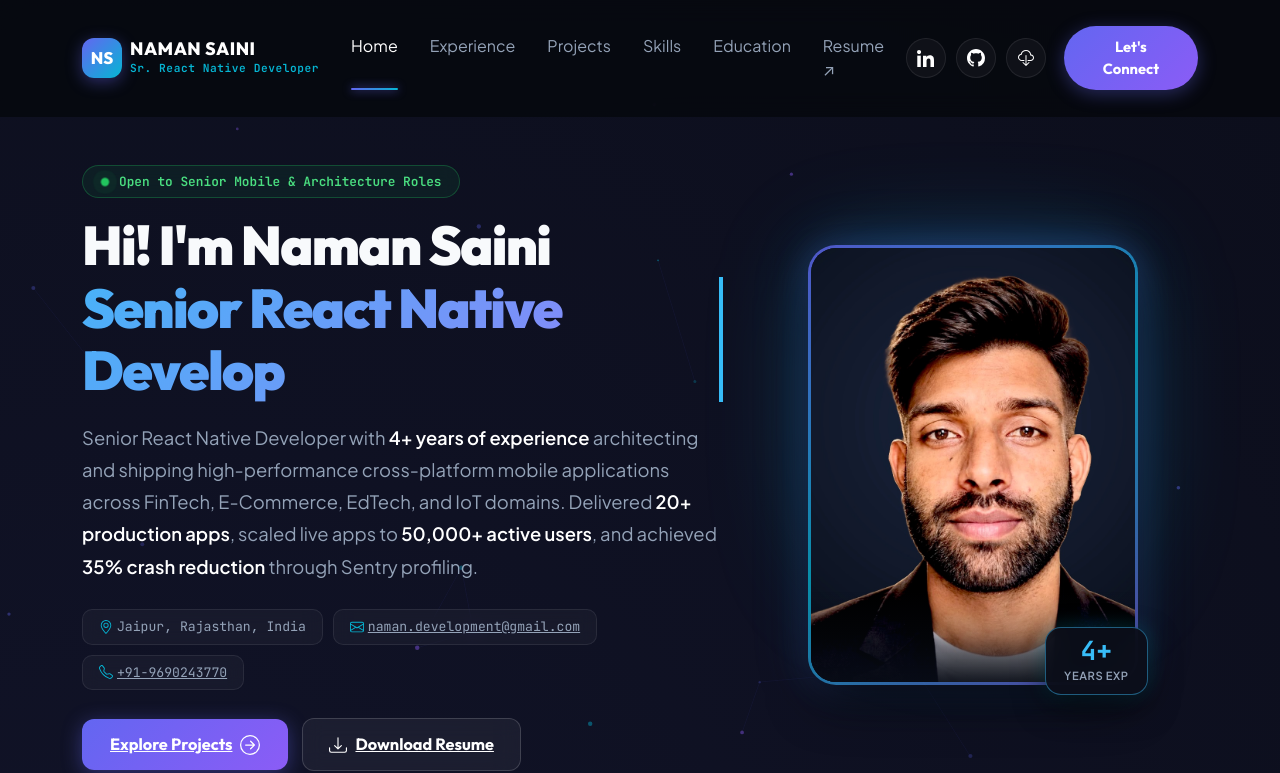
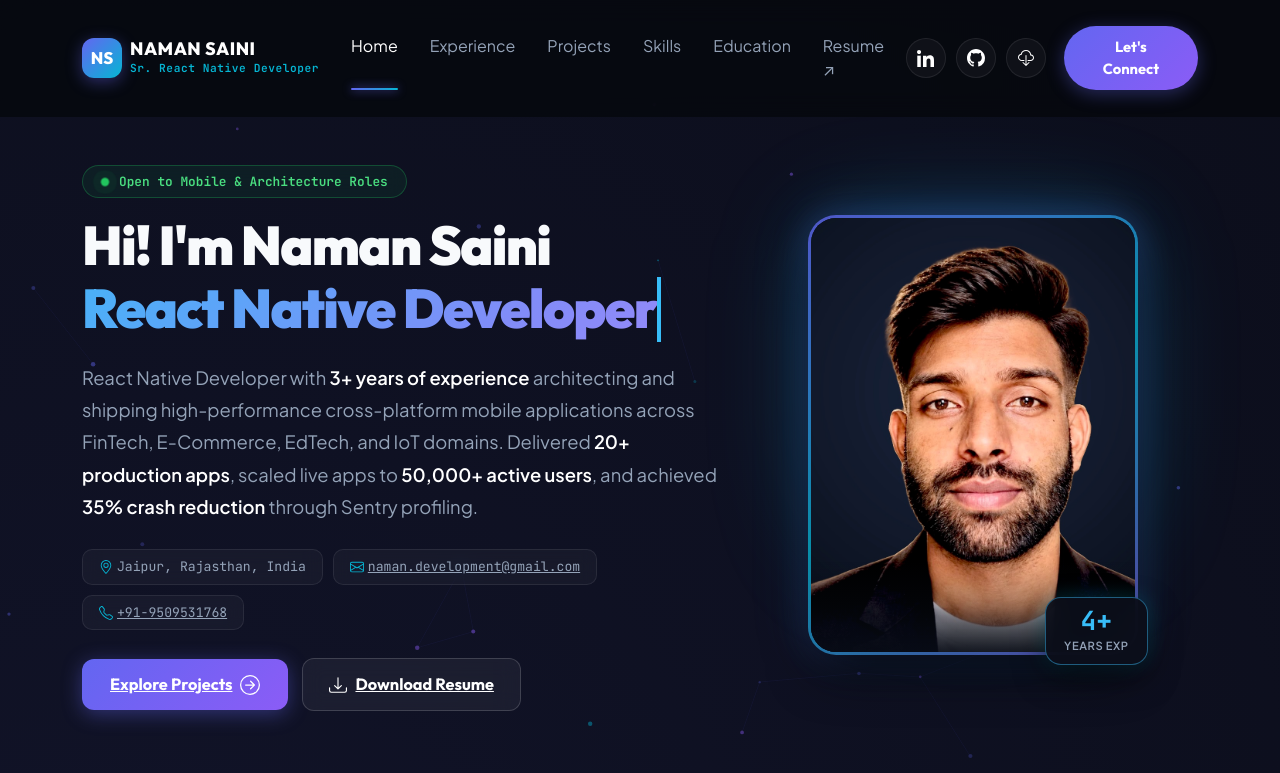
Before and after one commit to namandevelopment/my-portfolio, a React (Create React App) app: page / in a window 1280 px wide. Shown: the top 773 px of the page. Built offline with nearby package versions, Linux system fonts and the light colour scheme.

Commit message:
Remove Make Your Jodi project and update profile details

```diff
--- a/public/index.html
+++ b/public/index.html
@@ -1,5 +1,6 @@
 <!DOCTYPE html>
 <html lang="en">
+
 <head>
   <meta charset="utf-8" />
   <link rel="icon" href="%PUBLIC_URL%/favicon.ico" />
@@ -7,16 +8,12 @@
   <meta name="theme-color" content="#06080d" />
 
   <!-- Primary Meta Tags & SEO Title -->
-    <title>Naman Saini | Senior React Native Developer & Mobile Architect</title>
-    <meta name="title" content="Naman Saini | Senior React Native Developer & Mobile Architect" />
-    <meta
-      name="description"
-      content="Portfolio of Naman Saini - Senior React Native Developer with 4+ years of experience architecting and shipping high-performance mobile apps across FinTech, E-Commerce, EdTech & IoT. 20+ apps shipped, 50,000+ active users."
-    />
-    <meta
-      name="keywords"
-      content="Naman Saini, React Native Developer, Senior React Native Developer, Mobile App Developer, iOS Developer, Android Developer, Mobile Application Architect, React Native Engineer Jaipur, Cross-Platform Developer, TypeScript, Redux Toolkit, Zustand, TanStack Query, BLE, Socket.io, Sentry, Mobile Developer Portfolio"
-    />
+  <title>Naman Saini | React Native Developer & Mobile Architect</title>
+  <meta name="title" content="Naman Saini |  React Native Developer & Mobile Architect" />
+  <meta name="description"
+    content="Portfolio of Naman Saini -  React Native Developer with 4+ years of experience architecting and shipping high-performance mobile apps across FinTech, E-Commerce, EdTech & IoT. 20+ apps shipped, 50,000+ active users." />
+  <meta name="keywords"
+    content="Naman Saini, React Native Developer,  React Native Developer, Mobile App Developer, iOS Developer, Android Developer, Mobile Application Architect, React Native Engineer Jaipur, Cross-Platform Developer, TypeScript, Redux Toolkit, Zustand, TanStack Query, BLE, Socket.io, Sentry, Mobile Developer Portfolio" />
   <meta name="author" content="Naman Saini" />
   <meta name="robots" content="index, follow, max-image-preview:large, max-snippet:-1, max-video-preview:-1" />
   <meta name="googlebot" content="index, follow, max-snippet:-1, max-image-preview:large, max-video-preview:-1" />
@@ -30,26 +27,22 @@
   <!-- Open Graph / Facebook / LinkedIn / WhatsApp -->
   <meta property="og:type" content="profile" />
   <meta property="og:url" content="https://namandevelopment.github.io/my-portfolio/" />
-    <meta property="og:title" content="Naman Saini | Senior React Native Developer & Mobile Architect" />
-    <meta
-      property="og:description"
-      content="Senior React Native Developer with 4+ years of experience architecting and shipping high-performance mobile apps. 20+ apps delivered, 50,000+ active users."
-    />
+  <meta property="og:title" content="Naman Saini |  React Native Developer & Mobile Architect" />
+  <meta property="og:description"
+    content=" React Native Developer with 4+ years of experience architecting and shipping high-performance mobile apps. 20+ apps delivered, 50,000+ active users." />
   <meta property="og:image" content="%PUBLIC_URL%/images/Rohit.jpeg" />
-    <meta property="og:image:alt" content="Naman Saini - Senior React Native Developer Profile Photo" />
+  <meta property="og:image:alt" content="Naman Saini -  React Native Developer Profile Photo" />
   <meta property="og:site_name" content="Naman Saini Portfolio" />
   <meta property="og:locale" content="en_US" />
 
   <!-- Twitter Cards -->
   <meta name="twitter:card" content="summary_large_image" />
   <meta name="twitter:url" content="https://namandevelopment.github.io/my-portfolio/" />
-    <meta name="twitter:title" content="Naman Saini | Senior React Native Developer & Mobile Architect" />
-    <meta
-      name="twitter:description"
-      content="Senior React Native Developer with 4+ years of experience architecting and shipping high-performance mobile apps across FinTech, E-Commerce, EdTech & IoT."
-    />
+  <meta name="twitter:title" content="Naman Saini |  React Native Developer & Mobile Architect" />
+  <meta name="twitter:description"
+    content=" React Native Developer with 4+ years of experience architecting and shipping high-performance mobile apps across FinTech, E-Commerce, EdTech & IoT." />
   <meta name="twitter:image" content="%PUBLIC_URL%/images/Rohit.jpeg" />
-    <meta name="twitter:image:alt" content="Naman Saini - Senior React Native Developer" />
+  <meta name="twitter:image:alt" content="Naman Saini -  React Native Developer" />
 
   <!-- Canonical URL -->
   <link rel="canonical" href="https://namandevelopment.github.io/my-portfolio/" />
@@ -64,7 +57,9 @@
   <!-- Google Fonts: Plus Jakarta Sans, Outfit, JetBrains Mono -->
   <link rel="preconnect" href="https://fonts.googleapis.com">
   <link rel="preconnect" href="https://fonts.gstatic.com" crossorigin>
-    <link href="https://fonts.googleapis.com/css2?family=JetBrains+Mono:wght@400;500;600;700&family=Outfit:wght@400;500;600;700;800;900&family=Plus+Jakarta+Sans:ital,wght@0,300;0,400;0,500;0,600;0,700;0,800;1,400;1,600&display=swap" rel="stylesheet">
+  <link
+    href="https://fonts.googleapis.com/css2?family=JetBrains+Mono:wght@400;500;600;700&family=Outfit:wght@400;500;600;700;800;900&family=Plus+Jakarta+Sans:ital,wght@0,300;0,400;0,500;0,600;0,700;0,800;1,400;1,600&display=swap"
+    rel="stylesheet">
 
   <!-- JSON-LD Structured Data Schema for Google Search Engine Knowledge Panel -->
   <script type="application/ld+json">
@@ -75,12 +70,12 @@
           "@type": "Person",
           "@id": "https://namandevelopment.github.io/my-portfolio/#person",
           "name": "Naman Saini",
-          "jobTitle": "Senior React Native Developer",
-          "description": "Senior React Native Developer with 4+ years of experience architecting and shipping high-performance cross-platform mobile applications across FinTech, E-Commerce, EdTech, and IoT domains.",
+          "jobTitle": " React Native Developer",
+          "description": " React Native Developer with 4+ years of experience architecting and shipping high-performance cross-platform mobile applications across FinTech, E-Commerce, EdTech, and IoT domains.",
           "url": "https://namandevelopment.github.io/my-portfolio/",
           "image": "https://namandevelopment.github.io/my-portfolio/images/Rohit.jpeg",
           "email": "naman.development@gmail.com",
-          "telephone": "+91-9690243770",
+          "telephone": "+91-9509531768",
           "sameAs": [
             "https://www.linkedin.com/in/naman-saini11/",
             "https://github.com/namandevelopment"
@@ -123,8 +118,8 @@
           "@type": "WebSite",
           "@id": "https://namandevelopment.github.io/my-portfolio/#website",
           "url": "https://namandevelopment.github.io/my-portfolio/",
-          "name": "Naman Saini | Senior React Native Developer Portfolio",
-          "description": "Official portfolio and mobile engineering case studies of Naman Saini, Senior React Native Developer.",
+          "name": "Naman Saini |  React Native Developer Portfolio",
+          "description": "Official portfolio and mobile engineering case studies of Naman Saini,  React Native Developer.",
           "publisher": {
             "@id": "https://namandevelopment.github.io/my-portfolio/#person"
           }
@@ -133,7 +128,7 @@
           "@type": "ProfilePage",
           "@id": "https://namandevelopment.github.io/my-portfolio/#profilepage",
           "url": "https://namandevelopment.github.io/my-portfolio/",
-          "name": "Naman Saini - Senior React Native Developer Profile",
+          "name": "Naman Saini -  React Native Developer Profile",
           "isPartOf": {
             "@id": "https://namandevelopment.github.io/my-portfolio/#website"
           },
@@ -145,8 +140,10 @@
     }
     </script>
 </head>
+
 <body>
   <noscript>You need to enable JavaScript to view this portfolio.</noscript>
   <div id="root"></div>
 </body>
+
 </html>
--- a/src/components/Banner.js
+++ b/src/components/Banner.js
@@ -10,7 +10,7 @@ const TypewriterText = () => {
   const [text, setText] = useState('');
   const [delta, setDelta] = useState(140);
   const toRotate = [
-    "Senior React Native Developer",
+    "React Native Developer",
     "Mobile Application Architect",
     "iOS & Android Specialist",
     "Cross-Platform Lead"
@@ -48,7 +48,7 @@ const TypewriterText = () => {
     }
   };
 
-  return <span className="wrap">{text || 'Senior React Native Developer'}</span>;
+  return <span className="wrap">{text || 'React Native Developer'}</span>;
 };
 
 export const Banner = () => {
@@ -62,7 +62,7 @@ export const Banner = () => {
           <Col xs={12} lg={7} className="hero-text-col">
             <div className="status-pill mb-3">
               <span className="status-dot"></span>
-              <span>Open to Senior Mobile & Architecture Roles</span>
+              <span>Open to Mobile & Architecture Roles</span>
             </div>
 
             <h1 className="hero-title">
@@ -74,7 +74,7 @@ export const Banner = () => {
             </h1>
 
             <p className="hero-description">
-              Senior React Native Developer with <strong>4+ years of experience</strong> architecting and shipping high-performance cross-platform mobile applications across FinTech, E-Commerce, EdTech, and IoT domains. Delivered <strong>20+ production apps</strong>, scaled live apps to <strong>50,000+ active users</strong>, and achieved <strong>35% crash reduction</strong> through Sentry profiling.
+              React Native Developer with <strong>3+ years of experience</strong> architecting and shipping high-performance cross-platform mobile applications across FinTech, E-Commerce, EdTech, and IoT domains. Delivered <strong>20+ production apps</strong>, scaled live apps to <strong>50,000+ active users</strong>, and achieved <strong>35% crash reduction</strong> through Sentry profiling.
             </p>
 
             <div className="hero-meta-pills">
@@ -84,8 +84,8 @@ export const Banner = () => {
               <a href="mailto:naman.development@gmail.com" className="meta-item">
                 <Envelope size={14} className="me-1 meta-icon" /> naman.development@gmail.com
               </a>
-              <a href="tel:+919690243770" className="meta-item">
-                <Telephone size={14} className="me-1 meta-icon" /> +91-9690243770
+              <a href="tel:+919509531768" className="meta-item">
+                <Telephone size={14} className="me-1 meta-icon" /> +91-9509531768
               </a>
             </div>
 
@@ -112,7 +112,7 @@ export const Banner = () => {
               <div className="avatar-frame">
                 <img
                   src="/images/Rohit.jpeg"
-                  alt="Naman Saini - Senior React Native Developer"
+                  alt="Naman Saini - React Native Developer"
                   className="hero-avatar"
                   loading="eager"
                   decoding="sync"
--- a/src/components/Contact.js
+++ b/src/components/Contact.js
@@ -55,7 +55,7 @@ export const Contact = () => {
           <span className="section-subtitle">Get In Touch</span>
           <h2 className="section-title">Let’s Build Something Great</h2>
           <p className="section-description">
-            Looking for a Senior React Native Developer to architect or scale your mobile application? Feel free to reach out.
+            Looking for a React Native Developer to architect or scale your mobile application? Feel free to reach out.
           </p>
         </div>
 
@@ -64,7 +64,7 @@ export const Contact = () => {
             <div className="contact-info-card h-100">
               <h3 className="contact-card-title">Contact Information</h3>
               <p className="contact-card-desc">
-                I’m open to senior mobile engineering roles, high-scale cross-platform consulting, and technical leadership opportunities.
+                I’m open to mobile engineering roles, high-scale cross-platform consulting, and technical leadership opportunities.
               </p>
 
               <div className="contact-meta-list">
@@ -96,8 +96,8 @@ export const Contact = () => {
                   </div>
                   <div>
                     <span className="meta-label">Phone</span>
-                    <a href="tel:+919690243770" className="meta-val link-val">
-                      +91-9690243770
+                    <a href="tel:+919509531768" className="meta-val link-val">
+                      +91-9509531768
                     </a>
                   </div>
                 </div>
--- a/src/components/Experience.js
+++ b/src/components/Experience.js
@@ -24,10 +24,10 @@ export const Experience = () => {
                 <div className="d-flex flex-wrap justify-content-between align-items-start mb-3">
                   <div>
                     <div className="company-tag">Comfygen Technologies • Jaipur</div>
-                    <h3 className="role-title">Senior React Native Developer</h3>
+                    <h3 className="role-title">React Native Developer</h3>
                     <div className="promotion-pill">
                       <ArrowUpRightCircle size={14} className="me-1" />
-                      <span>Promoted from React Native Developer (Apr 2022) → Senior (May 2023)</span>
+                      <span>Promoted from React Native Intern (Apr 2023) → React Native Developer (Apr 2024)</span>
                     </div>
                   </div>
                   <span className="duration-pill">05/2023 – Present</span>
--- a/src/components/Footer.js
+++ b/src/components/Footer.js
@@ -12,7 +12,7 @@ export const Footer = () => {
               <span className="brand-name">NAMAN SAINI</span>
             </div>
             <p className="footer-tagline mb-0">
-              Senior React Native Developer • 4+ Years of Mobile Engineering Excellence
+              React Native Developer • 3+ Years of Mobile Engineering Excellence
             </p>
           </Col>
 
@@ -44,7 +44,7 @@ export const Footer = () => {
                 <Envelope size={18} />
               </a>
               <a
-                href="tel:+919690243770"
+                href="tel:+919509531768"
                 className="footer-icon-btn"
                 title="Phone"
               >
--- a/src/components/Projects.js
+++ b/src/components/Projects.js
@@ -52,21 +52,6 @@ export const Projects = () => {
       tags: ["React Native", "Web3 / Blockchain", "Biometric Auth", "Face ID", "Keychain/Keystore", "Crypto Transactions"],
       url: "https://apps.apple.com/in/app/vunecoin/id6479356531",
       urlLabel: "View Wallet App"
-    },
-    {
-      title: "Make Your Jodi",
-      subtitle: "Matrimony Platform (Shaadi.com-Style)",
-      scale: "50,000+ Active Users • Android & iOS",
-      featured: true,
-      description: "Feature-rich matchmaking and matrimony application engineered for high concurrency and rich user discovery.",
-      bullets: [
-        "Architected high-performance UI using TanStack Query for server-state caching, background data re-fetching, and instant response.",
-        "Implemented in-app purchases and recurring premium membership plans via Google Play Billing and Apple In-App Purchase (IAP).",
-        "Engineered real-time chat, profile verification, and intelligent filter-based partner matchmaking."
-      ],
-      tags: ["React Native", "TanStack Query", "Google Play Billing", "Apple IAP", "State Caching", "Real-Time Chat"],
-      url: "https://play.google.com/store/apps/details?id=com.meriteye.makeyourjodi",
-      urlLabel: "View Platform"
     },
     {
       title: "Zat Pat",
```
Also changed, not shown: public/manifest.json, 1 other file (tests, documents, lock files or other folders). Lines whose indentation alone changed are shown as unchanged.
